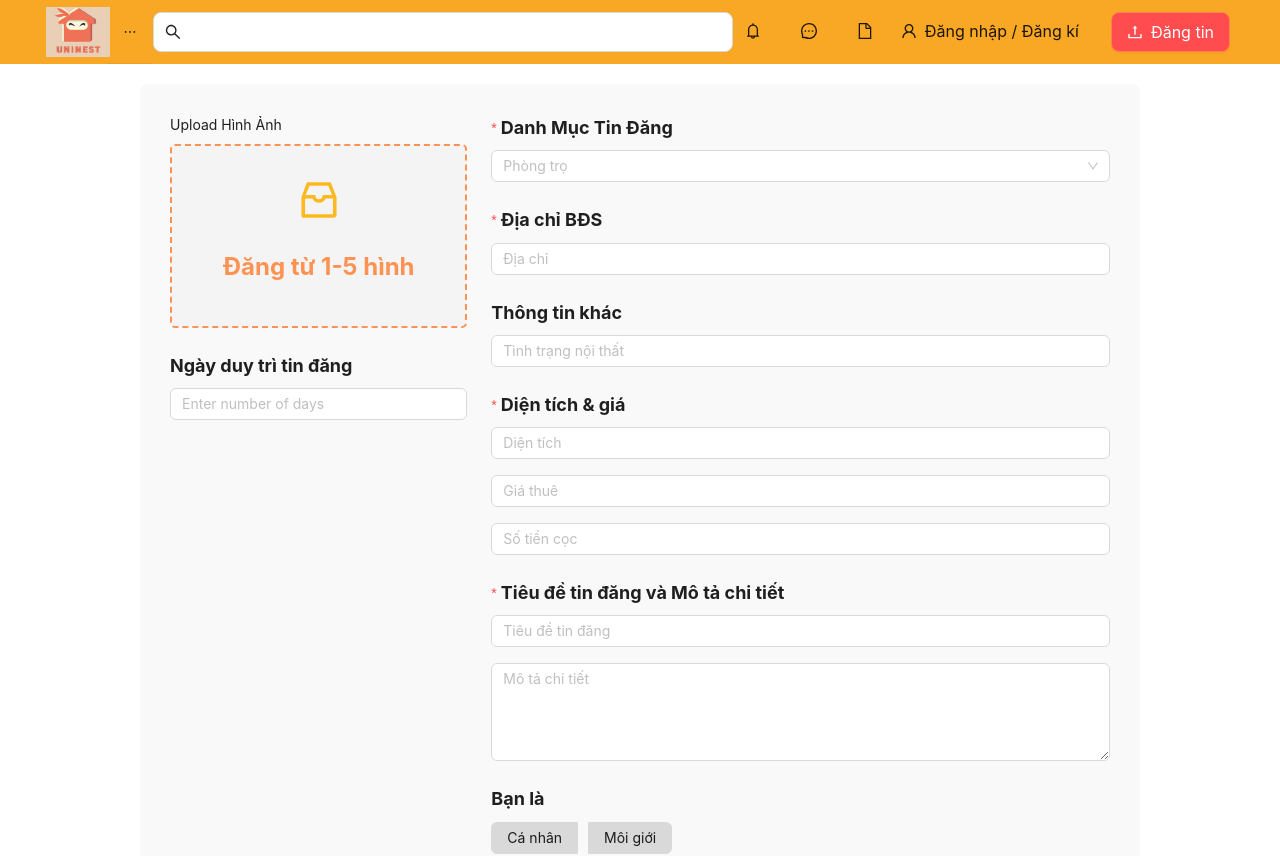
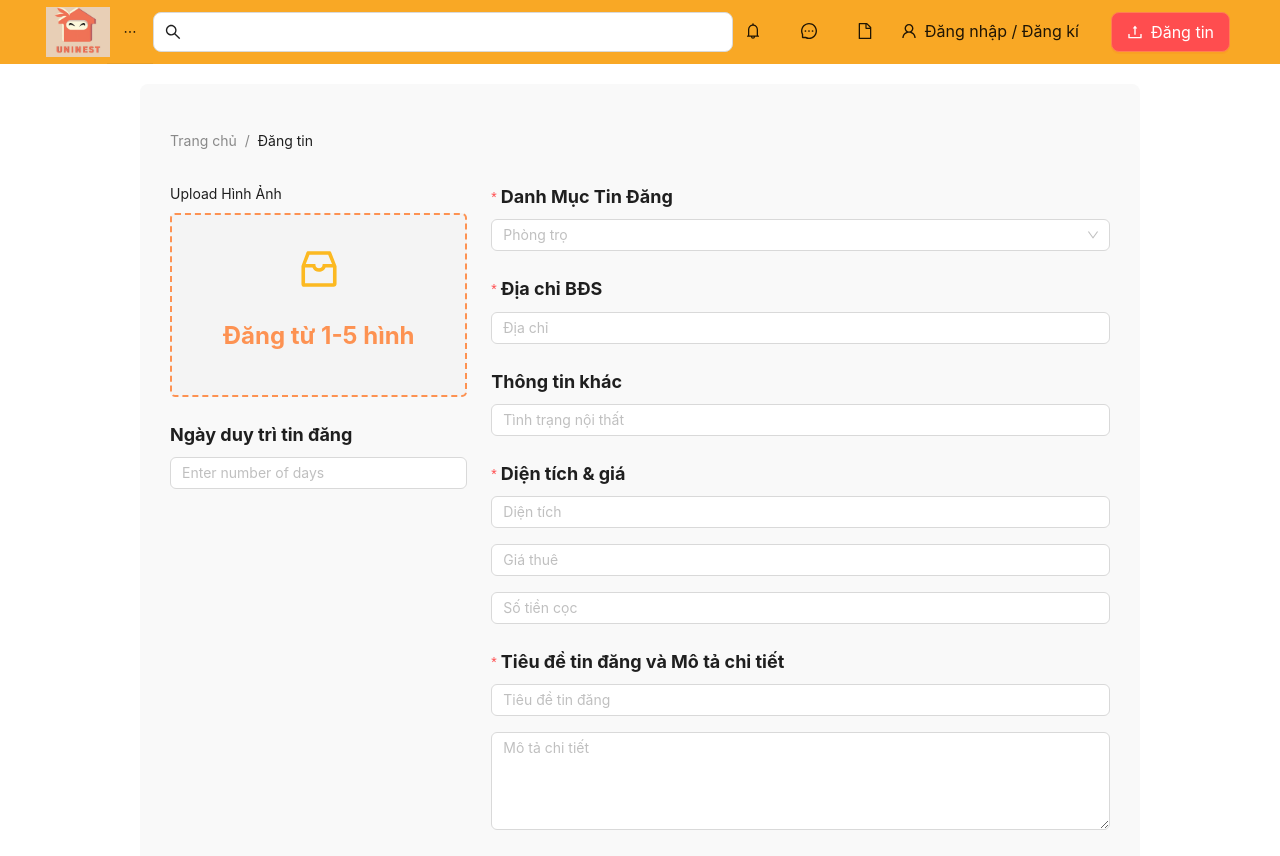
Before and after one commit to eleonora-vil/Uninest, a React (Vite) app: page /posting in a window 1280 px wide. Shown: the top 856 px of the page. Built offline with nearby package versions, Linux system fonts and the light colour scheme.

Commit message:
add navigation

```diff
--- a/src/Pages/PostProperty.jsx
+++ b/src/Pages/PostProperty.jsx
@@ -1,11 +1,23 @@
 import React from "react";
-import { Form, Input, Select, Button, Upload, Col, Row, Radio } from "antd";
+import {
+  Form,
+  Input,
+  Select,
+  Button,
+  Upload,
+  Col,
+  Row,
+  Radio,
+  Typography,
+  Breadcrumb,
+} from "antd";
 import { InboxOutlined } from "@ant-design/icons";
 import "../components/Style/PostProperty.css";
 import AppHeader from "../components/Header/Header";
 import FooterComponent from "../components/Footer/Footer";
 
 const { Option } = Select;
+const { Text } = Typography;
 
 const PostProperty = () => {
   return (
@@ -13,6 +25,10 @@ const PostProperty = () => {
       <AppHeader />
       <div className="content-wrapper">
         <div className="form-container">
+          <Breadcrumb style={{ margin: "16px 0", paddingBottom: "15px" }}>
+            <Breadcrumb.Item>Trang chủ</Breadcrumb.Item>
+            <Breadcrumb.Item>Đăng tin</Breadcrumb.Item>
+          </Breadcrumb>
           <Form layout="vertical">
             <Row gutter={24}>
               <Col span={8}>
```
